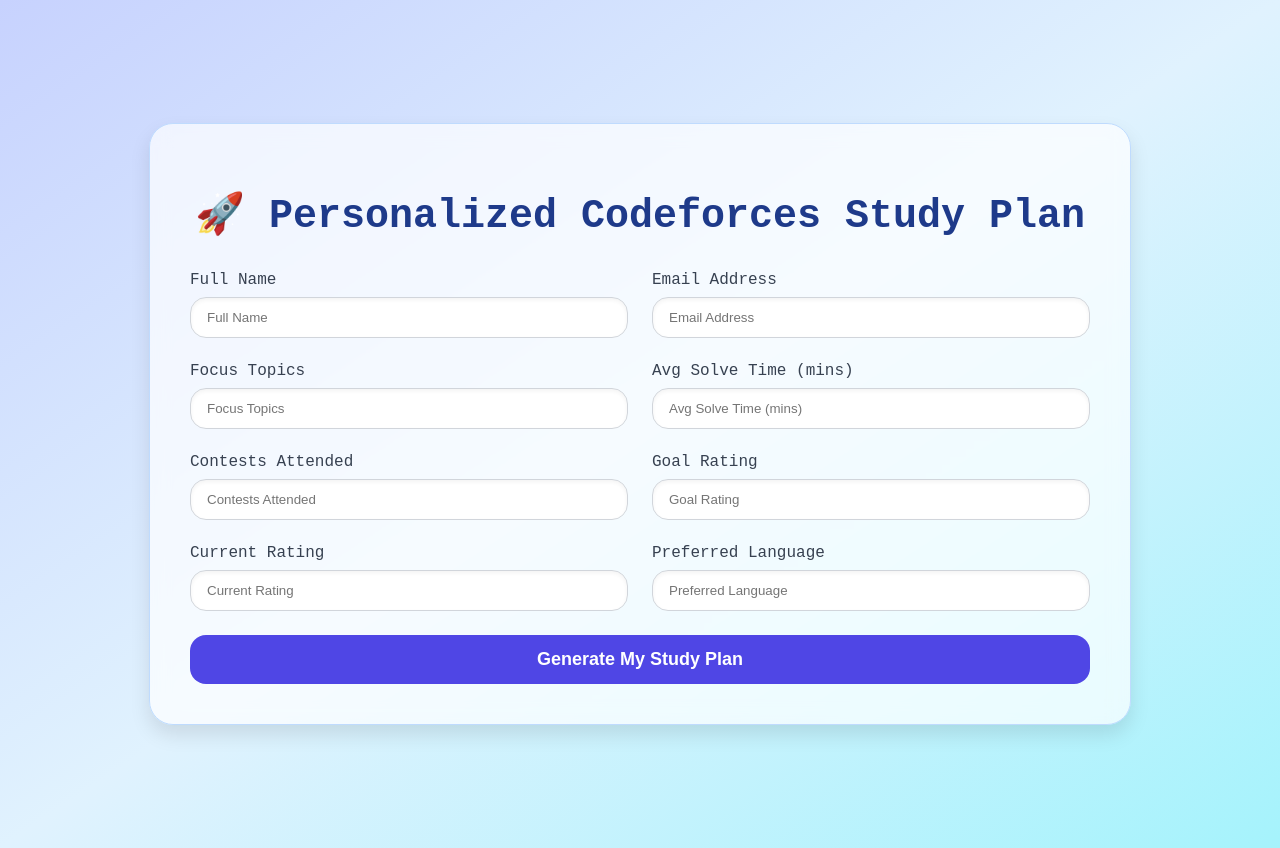
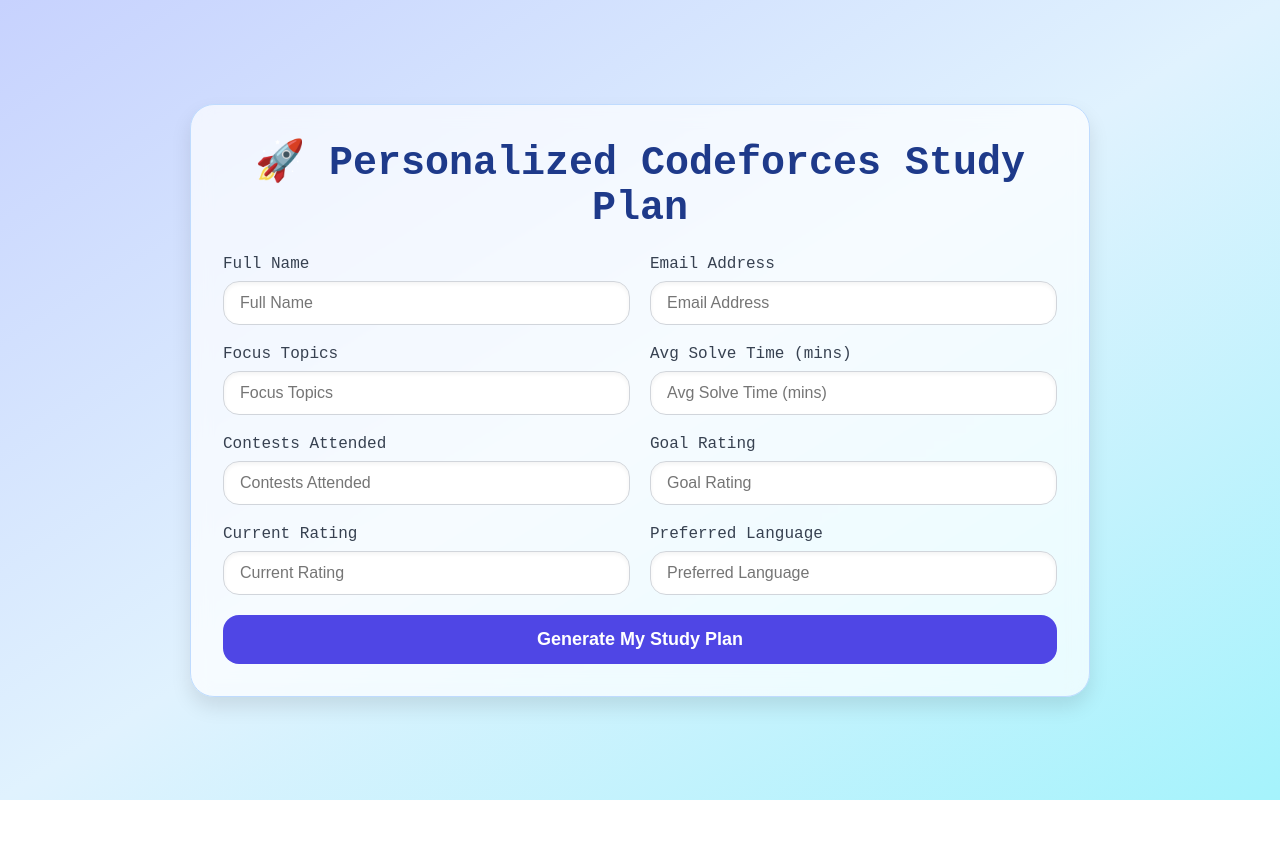
Before and after one commit to EngineerAnishSharma/Codeforces_Visualizer, a React (Create React App) app in the folder frontend/: page /ai-study in a window 1280 px wide. After the commit the page ends 800 px from the top, so only its background shows below. Built offline with nearby package versions, Linux system fonts and the light colour scheme; no server answers.

Commit message:
ai study ui

```diff
--- a/frontend/src/Component/AiStudy.css
+++ b/frontend/src/Component/AiStudy.css
@@ -1,3 +1,11 @@
+/* AiStudy.css */
+
+* {
+  margin: 0;
+  padding: 0;
+  box-sizing: border-box;
+}
+
 .study-container {
   min-height: 100vh;
   background: linear-gradient(to bottom right, #c7d2fe, #e0f2fe, #a5f3fc);
@@ -13,23 +21,29 @@
   background: rgba(255, 255, 255, 0.7);
   backdrop-filter: blur(10px);
   border-radius: 24px;
-    padding: 40px;
+  padding: 32px;
   border: 1px solid #bfdbfe;
   box-shadow: 0 10px 20px rgba(0, 0, 0, 0.1);
 }
 
 .study-title {
-    font-size: 2.5rem;
+  font-size: 2rem;
   font-weight: 800;
   text-align: center;
   color: #1e3a8a;
-    margin-bottom: 32px;
+  margin-bottom: 24px;
 }
 
 .study-form {
   display: grid;
   grid-template-columns: 1fr;
-    gap: 24px;
+  gap: 20px;
+}
+
+@media (min-width: 640px) {
+  .study-title {
+    font-size: 2.5rem;
+  }
 }
 
 @media (min-width: 768px) {
@@ -44,7 +58,13 @@
 }
 
 .full-width {
+  grid-column: span 1;
+}
+
+@media (min-width: 768px) {
+  .full-width {
     grid-column: span 2;
+  }
 }
 
 .form-label {
@@ -60,6 +80,7 @@
   background-color: #ffffff;
   box-shadow: inset 0 2px 4px rgba(0, 0, 0, 0.05);
   transition: box-shadow 0.2s, border-color 0.2s;
+  font-size: 1rem;
 }
 
 .form-input:focus {
@@ -113,24 +134,32 @@
 }
 
 .result-box {
-    margin-top: 40px;
+  margin-top: 32px;
   background-color: #ffffffdd;
-    padding: 24px;
+  padding: 20px;
   border-radius: 20px;
   border: 1px solid #c7d2fe;
   box-shadow: 0 5px 15px rgba(30, 64, 175, 0.1);
+  overflow-x: auto;
 }
 
 .result-title {
-    font-size: 1.5rem;
+  font-size: 1.4rem;
   font-weight: bold;
   color: #3730a3;
   margin-bottom: 16px;
+  text-align: center;
 }
 
 .result-text {
   white-space: pre-wrap;
-    font-family: monospace;
-    color: #1f2937;
-    line-height: 1.6;
+  font-family: 'Courier New', Courier, monospace;
+  color: white; /* deep blue text */
+  background-color: #1e3a8a; /* light blue background */
+  border: 1px solid #bfdbfe; /* light blue border */
+  padding: 16px;
+  border-radius: 12px;
+  font-size: 1rem;
+  line-height: 1.75;
+  overflow-x: auto;
 }
```
Lines whose indentation alone changed are shown as unchanged.
